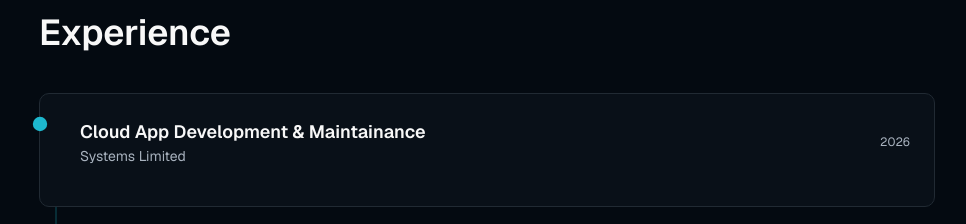
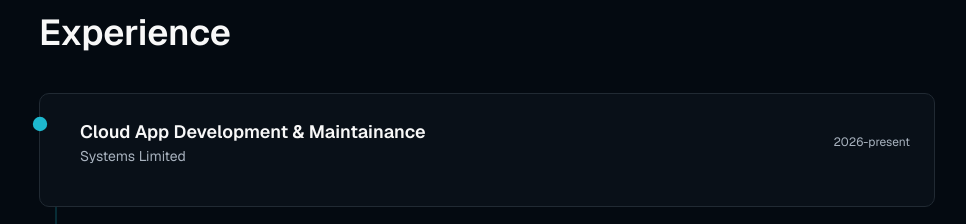
Before and after one commit to ShahrozButtOfficial/Personal-Portfolio, a Next.js app: page / in a window 1280 px wide. Shown: the part 1960-2184 px from the top of the page, without its empty margins (153-1119 px from the left). Built offline with nearby package versions, Linux system fonts and the light colour scheme.

Commit message:
fixed period

```diff
--- a/app/page.tsx
+++ b/app/page.tsx
@@ -839,7 +839,7 @@ function Experience() {
     {
       role:"Cloud App Development & Maintainance",
       org:"Systems Limited",
-      period:"2026",
+      period:"2026-present",
       bullets:[
 
       ]
```
